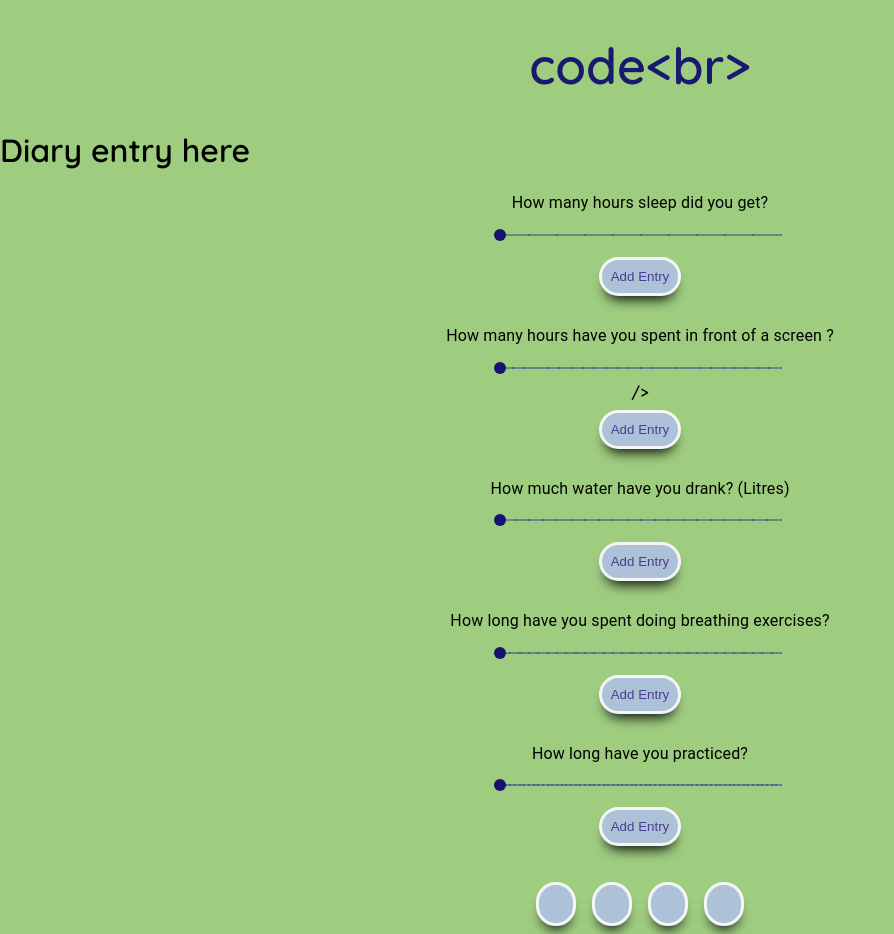
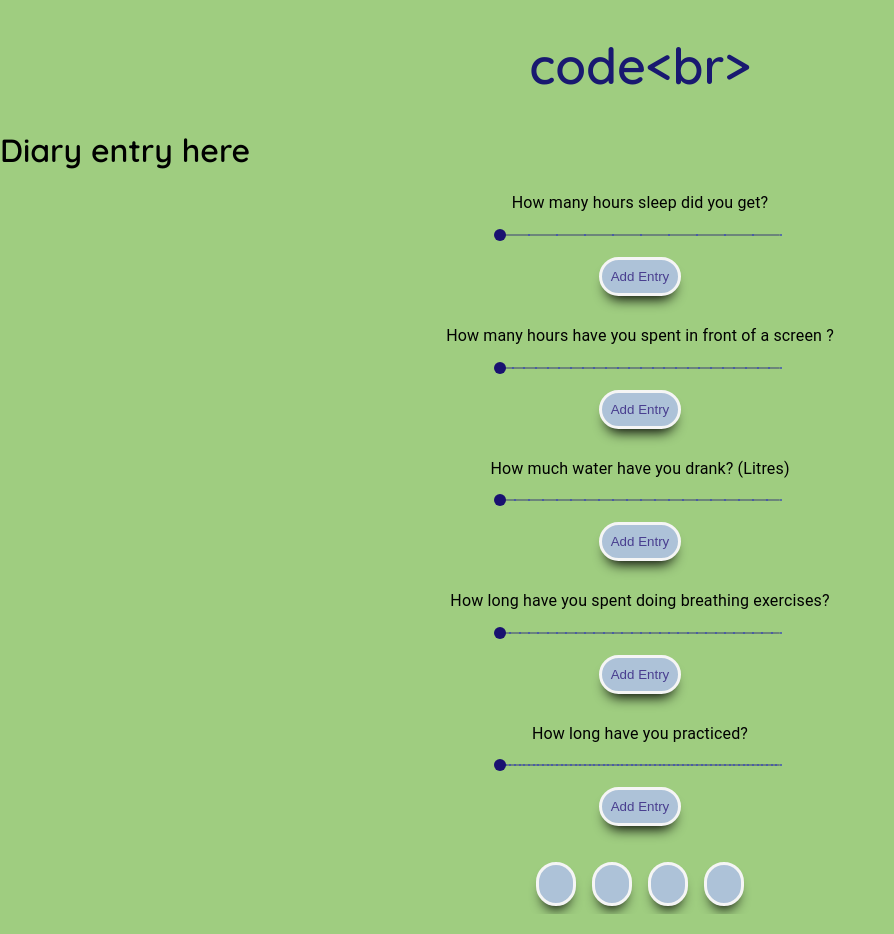
Before and after one commit to fatpav/code-br-, a React (Create React App) app in the folder code_br_client_side/: page /new in a window 1280 px wide. Shown: the whole page, without its empty margins (0-894 px from the left). Built offline with nearby package versions, Linux system fonts and the light colour scheme; no server answers; some icons are missing.

Commit message:
typo tidied up in screentime component.

```diff
--- a/code_br_client_side/src/components/Inputs/Screentime.js
+++ b/code_br_client_side/src/components/Inputs/Screentime.js
@@ -85,7 +85,6 @@ const Screentime = ({diary, handleUpdate}) => {
                 color='#191170'
                 />
             </ThemeProvider>
-            />
             <form
                 onSubmit={submitForm} >
                     <button className="navbuttons" type="submit">Add Entry</button>
```
Also changed, not shown: 2 other files (tests, documents, lock files or other folders).
